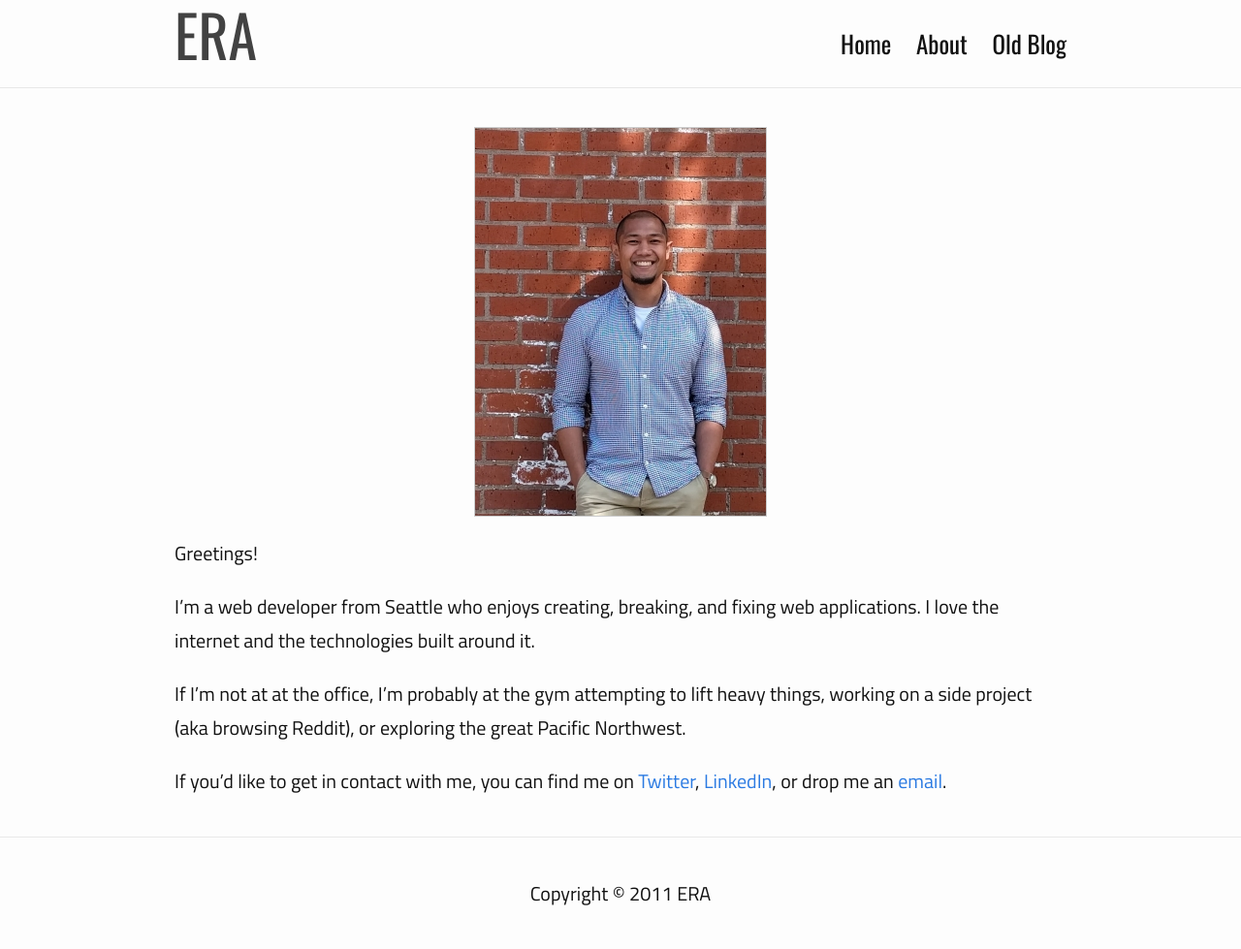
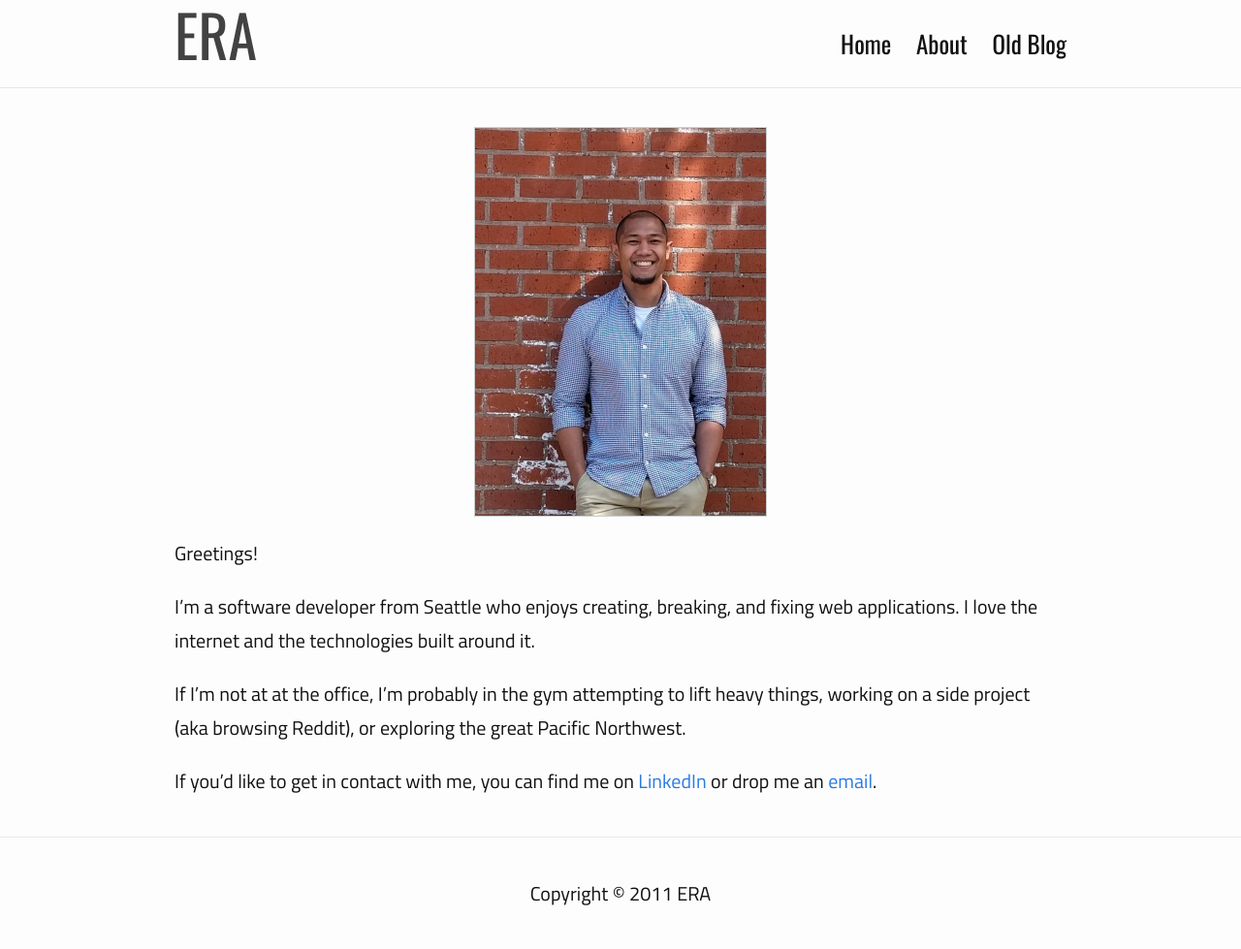
Before and after one commit to era86/era86.github.io, a Jekyll site: the page built from about.markdown, in a window 1280 px wide. Shown: the whole page at 97% size. Built offline with Jekyll 4.4.1, drawn with Linux system fonts in a browser that asks for light colours.

Commit message:
Update About page

```diff
--- a/about.markdown
+++ b/about.markdown
@@ -8,8 +8,8 @@ permalink: /about/
 
 Greetings!
 
-I'm a web developer from Seattle who enjoys creating, breaking, and fixing web applications. I love the internet and the technologies built around it.
+I'm a software developer from Seattle who enjoys creating, breaking, and fixing web applications. I love the internet and the technologies built around it.
 
-If I'm not at at the office, I'm probably at the gym attempting to lift heavy things, working on a side project (aka browsing Reddit), or exploring the great Pacific Northwest.
+If I'm not at at the office, I'm probably in the gym attempting to lift heavy things, working on a side project (aka browsing Reddit), or exploring the great Pacific Northwest.
 
-If you'd like to get in contact with me, you can find me on [Twitter](http://www.twitter.com/chedda86), [LinkedIn](https://www.linkedin.com/in/era86/), or drop me an [email](mailto:ancheta86@gmail.com).
+If you'd like to get in contact with me, you can find me on [LinkedIn](https://www.linkedin.com/in/era86/) or drop me an [email](mailto:ancheta86@gmail.com).
```
